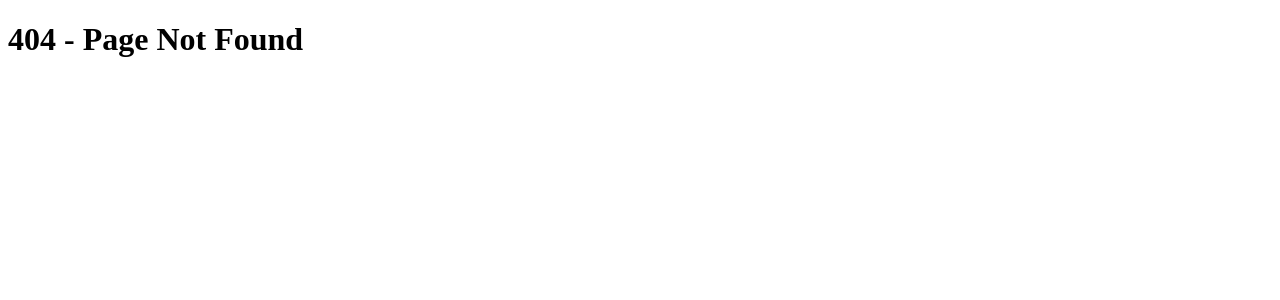
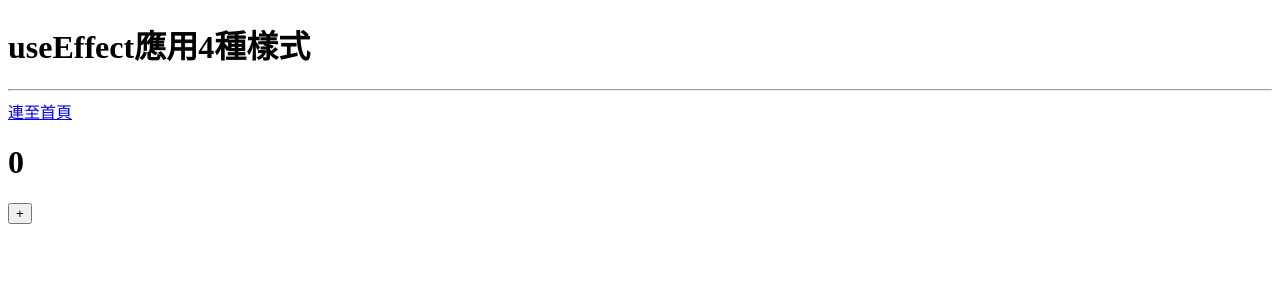
Before and after one commit to FrostAce52/next-base-main, a Next.js app: page /cs-1006/effect-pattern in a window 1280 px wide. Before the commit this address had no page. Shown: the top 300 px of the page. Built offline with nearby package versions, Linux system fonts and the light colour scheme.

Commit message:
useEffect 4-basic-patterns

```diff
--- /dev/null
+++ b/pages/cs-1006/effect-pattern.js
@@ -0,0 +1,59 @@
+import React, { useState, useEffect } from 'react'
+import Link from 'next/link'
+
+export default function EffectPattern(props) {
+  const [total, setTotal] = useState(0)
+
+  // 樣式1: 沒有第二傳入參數(相依變數陣列)
+  // 意義: 每次render之後(after)，都會執行一次作用回調函式中的程式碼
+  // 用途: 一般應用很少使用，主要用於記錄or除錯，或是一些特殊勾子開發
+  useEffect(() => {
+    // console.log('每次render之後(after)，都會執行一次作用回調函式中的程式碼')
+  })
+
+  // 樣式2: 第二傳入參數(相依變數陣列)保持空陣列
+  // 意義: 初次render之後(after)，執行一次作用回調函式中的程式碼，之後不再執行
+  // 用途: 最常使用的樣式，近似於didMount生命周期方法執行的時間點。頁面首次呈現後，和伺服器作fetch/ajax獲取資料呈現在頁面上，或是整合第三方JS應用。
+  useEffect(() => {
+    // console.log(
+    //   '初次render之後(after)，執行一次作用回調函式中的程式碼，之後不再執行'
+    // )
+  }, [])
+  // ^^ 這裡保持空白陣列，代表不與任何相依變數相依，相當於套用"有加入第二傳入參數的預設行為"
+
+  // 樣式3: 第二傳入參數(相依變數陣列)有相依變數
+  // 意義: 初次render之後(after)，執行一次作用回調函式中的程式碼，之後當相依變數有更動之後(after)，再執行一次作用回調函式中的程式碼
+  // 用途: 第二常使用的樣式，近似於didMount+didUpdate二合一的生命周期方法執行時間點。
+  // 狀態異步的解決方案之一，通常用於狀態更動連鎖A->B->C。不同資料要套用到同一個元件上。
+  useEffect(() => {
+    console.log(
+      '初次render之後(after)，執行一次作用回調函式中的程式碼，之後當相依變數有更動之後(after)，再執行一次作用回調函式中的程式碼'
+    )
+  }, [total])
+  // ^^^^^^^ total加入相依變數陣列中，代表要監聽total狀態的更動(change)事件
+
+  // 樣式4: 第一傳入參數的回調函式裡有回傳值，也是一個函式
+  // 意義: 元件被移出真實DOM之前(before)會執行一次
+  // 用途: 近似於willUnmount階段(被稱為cleanup)，通常搭配樣式2使用，作元件移出前的"清理工作"
+  useEffect(() => {
+    return () => {
+      console.log('元件被移出真實DOM之前(before)會執行一次')
+    }
+  }, [])
+
+  return (
+    <>
+      <h1>useEffect應用4種樣式</h1>
+      <hr />
+      <Link href="/">連至首頁</Link>
+      <h1>{total}</h1>
+      <button
+        onClick={() => {
+          setTotal(total + 1)
+        }}
+      >
+        +
+      </button>
+    </>
+  )
+}
```
